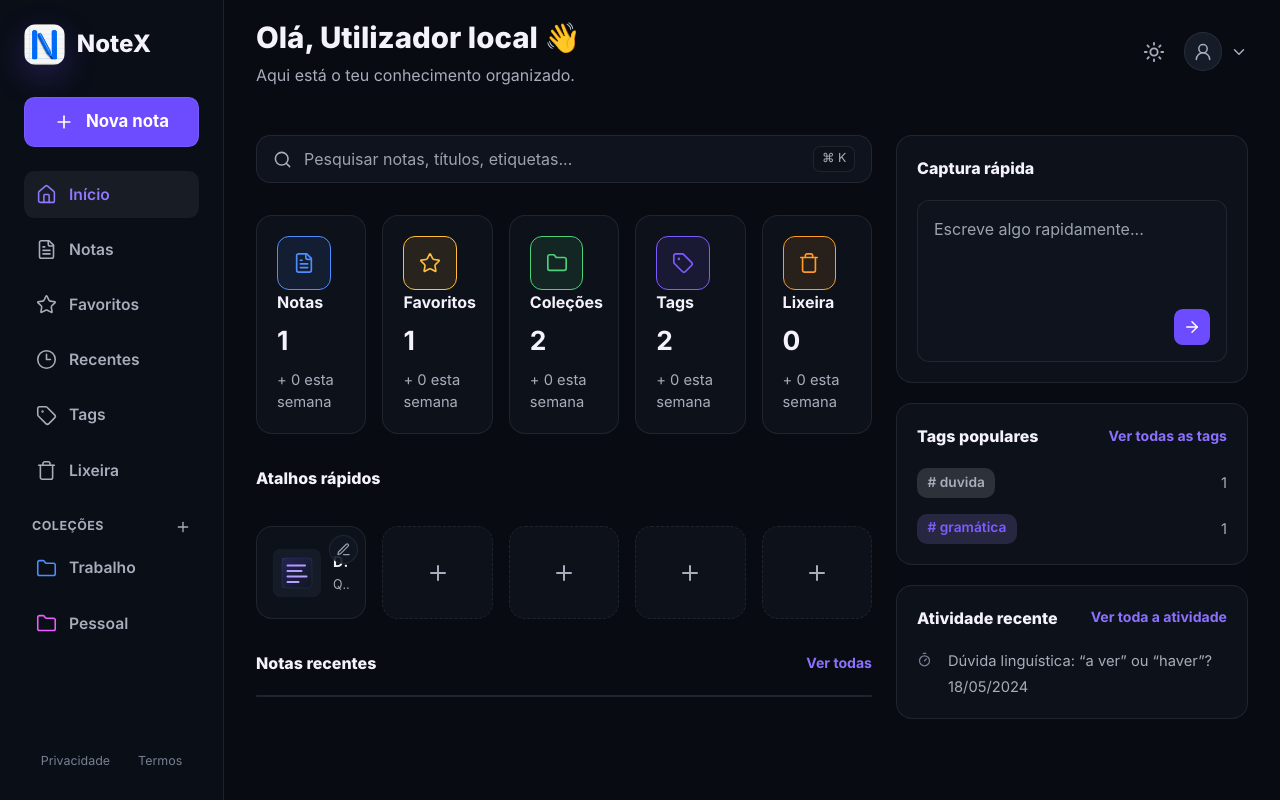
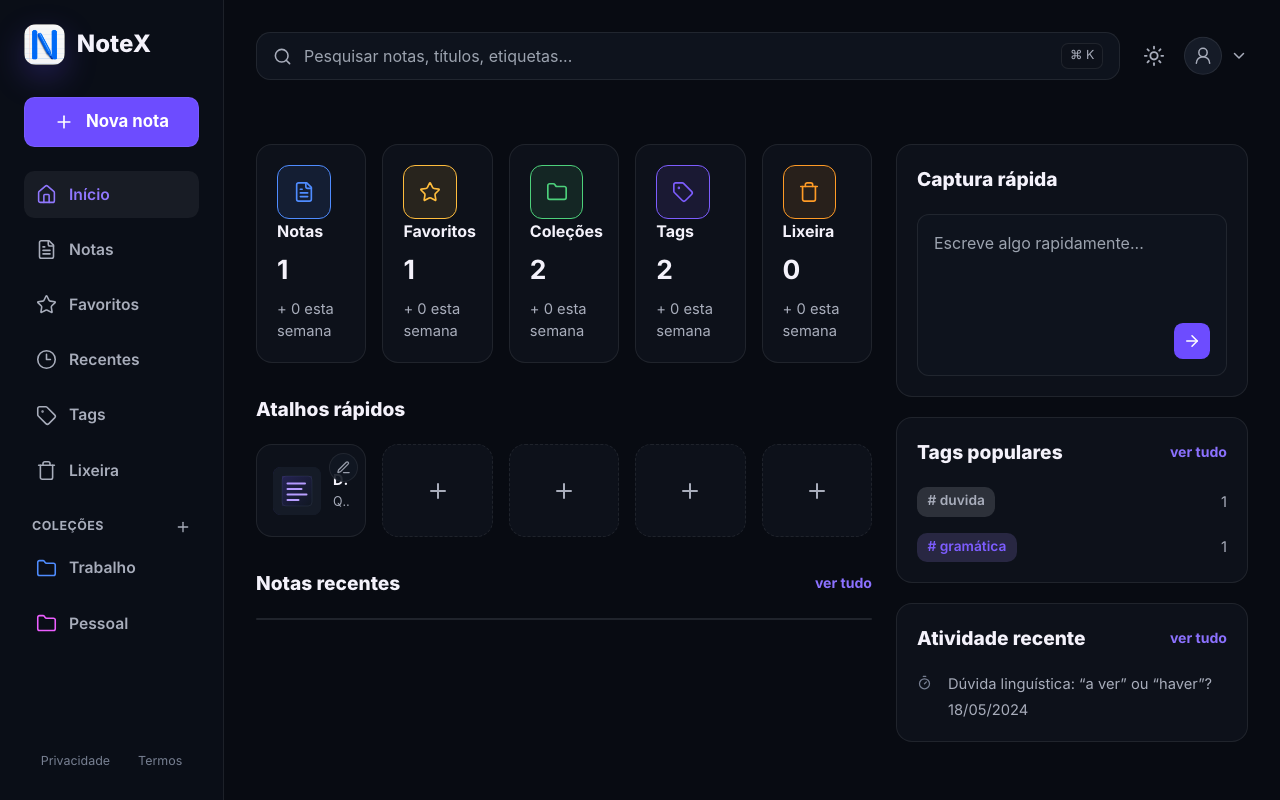
Before and after one commit to mapherez/notex, a React (Vite) app: page / in a window 1280 px wide. Built offline with nearby package versions, Linux system fonts and the light colour scheme.

Commit message:
refactor: simplify AppShell and TopBar components, remove unused code and improve styling

```diff
--- a/src/components/layout/AppShell.tsx
+++ b/src/components/layout/AppShell.tsx
@@ -2,35 +2,19 @@ import { Outlet, useLocation } from 'react-router-dom';
 import { useState } from 'react';
 import { Sidebar } from './Sidebar';
 import { TopBar } from './TopBar';
-import { cloudSyncEnabled } from '../../config/appSettings';
-import { getDisplayFirstName } from '../../core/utils/userProfile';
-import { useI18n } from '../../i18n/I18nProvider';
-import { useKnowledgeStore } from '../../store/useKnowledgeStore';
-import { useSyncStore } from '../../store/useSyncStore';
 
-const searchRoutes = new Set(['/notes', '/favorites', '/recent', '/trash', '/collections', '/tags', '/profile']);
+const searchRoutes = new Set(['/', '/notes', '/favorites', '/recent', '/trash', '/collections', '/tags', '/profile']);
 
 export function AppShell() {
   const [sidebarOpen, setSidebarOpen] = useState(false);
   const location = useLocation();
-  const { t } = useI18n();
-  const user = useKnowledgeStore((state) => state.user);
-  const syncConnected = useSyncStore((state) => Boolean(state.syncState?.connected));
-  const accountConnected = cloudSyncEnabled && syncConnected;
   const showSearch = searchRoutes.has(location.pathname) || location.pathname.startsWith('/notes/');
-  const heading =
-    location.pathname === '/'
-      ? {
-          title: t('dashboard.greeting', { name: accountConnected ? getDisplayFirstName(user) : t('profile.localUser') }),
-          subtitle: t('dashboard.subtitle'),
-        }
-      : undefined;
 
   return (
     <div className="app-shell">
       <Sidebar open={sidebarOpen} onClose={() => setSidebarOpen(false)} />
       <main className="main-shell">
-        <TopBar heading={heading} showSearch={showSearch} onMenuClick={() => setSidebarOpen(true)} />
+        <TopBar showSearch={showSearch} onMenuClick={() => setSidebarOpen(true)} />
         <Outlet />
       </main>
     </div>
--- a/src/components/layout/TopBar.tsx
+++ b/src/components/layout/TopBar.tsx
@@ -12,11 +12,9 @@ import { useSyncStore } from '../../store/useSyncStore';
 import { useToastStore } from '../../store/useToastStore';
 
 export function TopBar({
-  heading,
   showSearch,
   onMenuClick,
 }: {
-  heading?: { title: string; subtitle: string };
   showSearch: boolean;
   onMenuClick: () => void;
 }) {
@@ -44,11 +42,6 @@ export function TopBar({
       {showSearch ? (
         <div className="topbar-search-area">
           <SearchBox />
-        </div>
-      ) : heading ? (
-        <div className="topbar-heading">
-          <h1>{heading.title}</h1>
-          <p>{heading.subtitle}</p>
         </div>
       ) : (
         <span />
--- a/src/locales/en.json
+++ b/src/locales/en.json
@@ -4,9 +4,7 @@
     "saved": "Saved",
     "today": "Today",
     "yesterday": "Yesterday",
-    "viewAll": "View all",
-    "viewAllTags": "View all tags",
-    "viewAllActivity": "View all activity",
+    "viewAll": "view all",
     "add": "Add",
     "open": "Open",
     "close": "Close",
--- a/src/locales/pt.json
+++ b/src/locales/pt.json
@@ -4,9 +4,7 @@
     "saved": "Guardado",
     "today": "Hoje",
     "yesterday": "Ontem",
-    "viewAll": "Ver todas",
-    "viewAllTags": "Ver todas as tags",
-    "viewAllActivity": "Ver toda a atividade",
+    "viewAll": "ver tudo",
     "add": "Adicionar",
     "open": "Abrir",
     "close": "Fechar",
--- a/src/pages/DashboardPage.tsx
+++ b/src/pages/DashboardPage.tsx
@@ -5,8 +5,7 @@ import { Link, useNavigate } from 'react-router-dom';
 import { IconBadge } from '../components/ui/IconBadge';
 import { NoteThumbnail } from '../components/ui/NoteThumbnail';
 import { NoteRow } from '../components/ui/NoteRow';
-import { Panel } from '../components/ui/Panel';
-import { SearchBox } from '../components/ui/SearchBox';
+import { Panel } from "../components/ui/Panel";
 import { filterNotes } from '../core/utils/noteFilters';
 import { useClickOutside } from '../core/utils/useClickOutside';
 import { useI18n } from '../i18n/I18nProvider';
@@ -133,8 +132,6 @@ export function DashboardPage() {
     <div className="page-content">
       <div className="dashboard-layout">
         <section className="dashboard-main">
-          <SearchBox className="dashboard-search-box" />
-
           <div className="stats-grid">
             {stats.map((stat) => (
               <Link className="stat-card" key={stat.label} to={stat.to}>
@@ -150,15 +147,20 @@ export function DashboardPage() {
 
           <section className="dashboard-quick-pins" ref={quickPinPickerRef}>
             <div className="panel-header">
-              <h2 className="panel-title">{t('dashboard.quickPins.title')}</h2>
+              <h2 className="panel-title">{t("dashboard.quickPins.title")}</h2>
             </div>
             <div className="quick-pin-row">
               {quickPinSlots.map((note, index) => (
-                <div className="quick-pin-slot" key={note?.id ?? `quick-pin-empty-${index}`}>
+                <div
+                  className="quick-pin-slot"
+                  key={note?.id ?? `quick-pin-empty-${index}`}
+                >
                   <button
-                    className={note ? 'quick-pin-card' : 'quick-pin-card empty'}
+                    className={note ? "quick-pin-card" : "quick-pin-card empty"}
                     type="button"
-                    aria-label={note ? note.title : t('dashboard.quickPins.add')}
+                    aria-label={
+                      note ? note.title : t("dashboard.quickPins.add")
+                    }
                     title={note?.title}
                     onClick={() => {
                       if (note) {
@@ -174,7 +176,10 @@ export function DashboardPage() {
                         <NoteThumbnail thumbnail={note.thumbnail} />
                         <span className="quick-pin-copy">
                           <strong>{note.title}</strong>
-                          <span>{note.content.intro || t('dashboard.quickPins.noteFallback')}</span>
+                          <span>
+                            {note.content.intro ||
+                              t("dashboard.quickPins.noteFallback")}
+                          </span>
                         </span>
                       </>
                     ) : (
@@ -185,8 +190,8 @@ export function DashboardPage() {
                     <button
                       className="quick-pin-edit"
                       type="button"
-                      aria-label={t('dashboard.quickPins.change')}
-                      title={t('dashboard.quickPins.change')}
+                      aria-label={t("dashboard.quickPins.change")}
+                      title={t("dashboard.quickPins.change")}
                       onClick={(event) => {
                         event.stopPropagation();
                         openQuickPinPicker(index);
@@ -202,29 +207,48 @@ export function DashboardPage() {
                         <input
                           ref={quickPinInputRef}
                           value={quickPinQuery}
-                          onChange={(event) => setQuickPinQuery(event.target.value)}
-                          placeholder={t('dashboard.quickPins.searchPlaceholder')}
+                          onChange={(event) =>
+                            setQuickPinQuery(event.target.value)
+                          }
+                          placeholder={t(
+                            "dashboard.quickPins.searchPlaceholder",
+                          )}
                         />
                       </label>
                       <div className="quick-pin-options">
                         {quickPinOptions.length ? (
                           quickPinOptions.map((option) => (
-                            <button key={option.id} type="button" onClick={() => void selectQuickPin(index, option.id)}>
+                            <button
+                              key={option.id}
+                              type="button"
+                              onClick={() =>
+                                void selectQuickPin(index, option.id)
+                              }
+                            >
                               <NoteThumbnail thumbnail={option.thumbnail} />
                               <span>
                                 <strong>{option.title}</strong>
-                                <span>{option.content.intro || t('dashboard.quickPins.noteFallback')}</span>
+                                <span>
+                                  {option.content.intro ||
+                                    t("dashboard.quickPins.noteFallback")}
+                                </span>
                               </span>
                             </button>
                           ))
                         ) : (
-                          <span className="inline-help">{t('dashboard.quickPins.noMatches')}</span>
+                          <span className="inline-help">
+                            {t("dashboard.quickPins.noMatches")}
+                          </span>
                         )}
                       </div>
                       {note ? (
-                        <button className="quick-pin-clear" type="button" onClick={() => void selectQuickPin(index, null)}>
+                        <button
+                          className="quick-pin-clear"
+                          type="button"
+                          onClick={() => void selectQuickPin(index, null)}
+                        >
                           <X size={15} />
-                          {t('dashboard.quickPins.clear')}
+                          {t("dashboard.quickPins.clear")}
                         </button>
                       ) : null}
                     </div>
@@ -236,9 +260,9 @@ export function DashboardPage() {
 
           <section>
             <div className="panel-header">
-              <h2 className="panel-title">{t('dashboard.recentNotes')}</h2>
+              <h2 className="panel-title">{t("dashboard.recentNotes")}</h2>
               <Link className="link-accent" to="/notes">
-                {t('common.viewAll')}
+                {t("common.viewAll")}
               </Link>
             </div>
             <div className="note-list">
@@ -256,22 +280,32 @@ export function DashboardPage() {
         </section>
 
         <aside className="dashboard-side">
-          <Panel title={t('dashboard.quickCapture.title')}>
+          <Panel title={t("dashboard.quickCapture.title")}>
             <form
               className="quick-capture"
               onSubmit={handleSubmit(async ({ capture }) => {
-                const note = await createQuickNote(capture, t('dashboard.quickCapture.title'));
+                const note = await createQuickNote(
+                  capture,
+                  t("dashboard.quickCapture.title"),
+                );
                 if (note) {
-                  pushToast(t('notes.draftCreated'), 'success');
+                  pushToast(t("notes.draftCreated"), "success");
                   navigate(`/notes/${note.id}`);
                 }
                 reset();
               })}
             >
               <div className="capture-box">
-                <textarea {...register('capture')} placeholder={t('dashboard.quickCapture.placeholder')} />
+                <textarea
+                  {...register("capture")}
+                  placeholder={t("dashboard.quickCapture.placeholder")}
+                />
                 <div className="capture-actions">
-                  <button className="submit-button" type="submit" aria-label={t('dashboard.quickCapture.submit')}>
+                  <button
+                    className="submit-button"
+                    type="submit"
+                    aria-label={t("dashboard.quickCapture.submit")}
+                  >
                     <ArrowRight size={18} />
                   </button>
                 </div>
@@ -280,10 +314,10 @@ export function DashboardPage() {
           </Panel>
 
           <Panel
-            title={t('dashboard.popularTags')}
+            title={t("dashboard.popularTags")}
             action={
               <Link className="link-accent" to="/tags">
-                {t('common.viewAllTags')}
+                {t("common.viewAll")}
               </Link>
             }
           >
@@ -295,20 +329,30 @@ export function DashboardPage() {
           </Panel>
 
           <Panel
-            title={t('dashboard.recentActivity')}
+            title={t("dashboard.recentActivity")}
             action={
               <Link className="link-accent" to="/recent">
-                {t('common.viewAllActivity')}
+                {t("common.viewAll")}
               </Link>
             }
           >
             <div className="activity-list">
               {recentActivityNotes.map((note) => (
-                <Link className="activity-row" key={note.id} to={`/notes/${note.id}`}>
+                <Link
+                  className="activity-row"
+                  key={note.id}
+                  to={`/notes/${note.id}`}
+                >
                   <Timer size={15} />
                   <span className="activity-copy">
                     <span>{note.title}</span>
-                    <span>{formatRecentTimestamp(getRecentTimestamp(note), locale, t)}</span>
+                    <span>
+                      {formatRecentTimestamp(
+                        getRecentTimestamp(note),
+                        locale,
+                        t,
+                      )}
+                    </span>
                   </span>
                 </Link>
               ))}
--- a/src/styles/index.css
+++ b/src/styles/index.css
@@ -487,7 +487,7 @@
     width: min(100%, var(--content-max));
     min-height: var(--topbar-height);
     margin: auto;
-    padding: calc(var(--page-gutter) / 2) var(--space-8);
+    padding: var(--page-gutter) var(--space-8);
     z-index: 90;
   }
 
@@ -514,31 +514,6 @@
     transform: translateY(-50%);
   }
 
-  .topbar-heading {
-    display: grid;
-    min-width: 0;
-    gap: 0.18rem;
-  }
-
-  .topbar-heading h1 {
-    margin: 0;
-    overflow: hidden;
-    color: var(--color-text);
-    font-size: clamp(1.65rem, 2.3vw, 2rem);
-    font-weight: 800;
-    letter-spacing: 0;
-    text-overflow: ellipsis;
-    white-space: nowrap;
-  }
-
-  .topbar-heading p {
-    margin: 0;
-    overflow: hidden;
-    color: var(--color-text-muted);
-    text-overflow: ellipsis;
-    white-space: nowrap;
-  }
-
   .search-box-shell {
     position: relative;
     min-width: 0;
@@ -555,10 +530,6 @@
     background: var(--color-input);
     padding: 0 var(--space-4);
     color: var(--color-text-muted);
-  }
-
-  .dashboard-search-box {
-    width: 100%;
   }
 
   .search-results-popover {
@@ -1119,7 +1090,6 @@
 
   .dashboard-quick-pins {
     display: grid;
-    gap: var(--space-4);
   }
 
   .quick-pin-row {
@@ -1322,7 +1292,7 @@
 
   .panel-title {
     margin: 0;
-    font-size: 1rem;
+    font-size: 1.2rem;
     font-weight: 760;
   }
 
```
